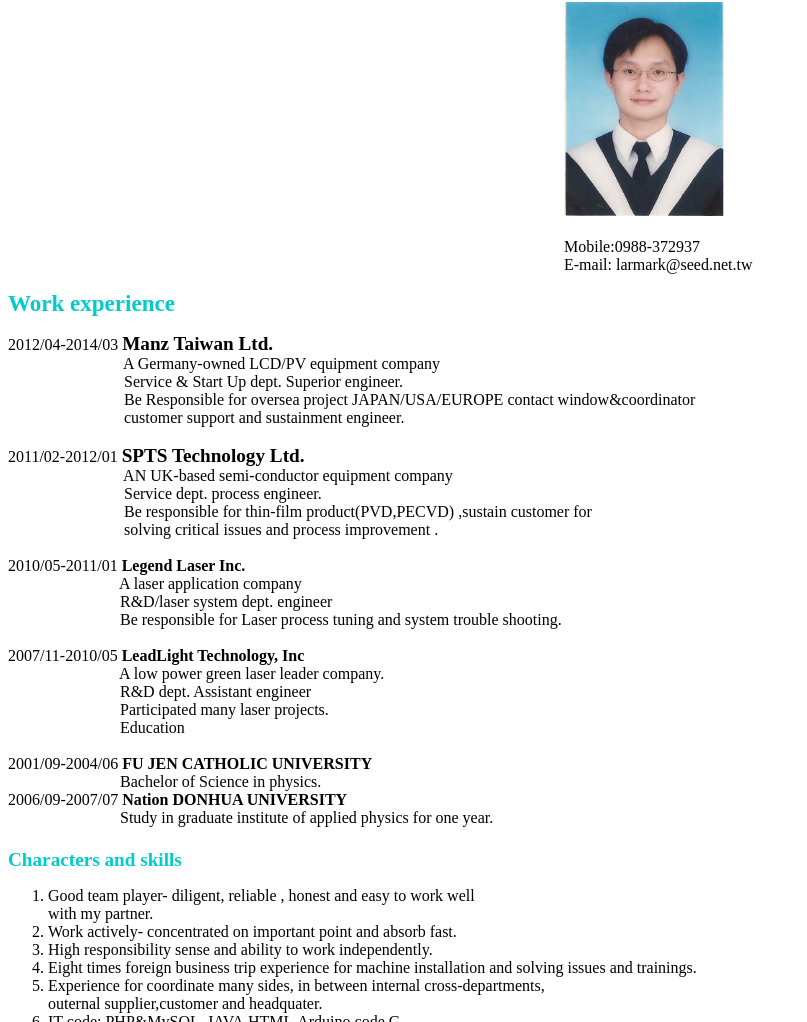
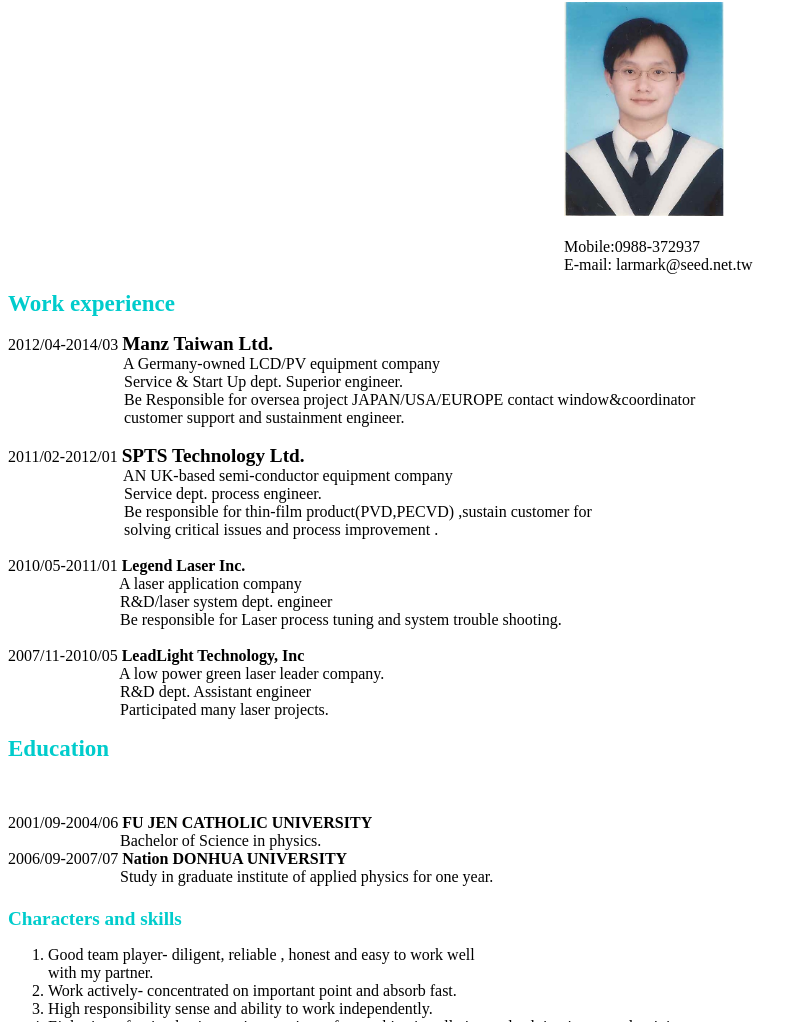
Before and after one commit to ryanyangtaoyuan/ryanyangtaoyuan.github.io, a plain HTML site: page index.html in a window 1280 px wide. Shown: the part 78-1100 px from the top of the page, without its empty margins (0-807 px from the left). Drawn offline with Linux system fonts and the light colour scheme.

Commit message:
index
good

```diff
--- a/index.html
+++ b/index.html
@@ -44,7 +44,10 @@
         <br> &nbsp;&nbsp;&nbsp; &nbsp;&nbsp;&nbsp; &nbsp;&nbsp;&nbsp; &nbsp;&nbsp;&nbsp; &nbsp;&nbsp;&nbsp; &nbsp;&nbsp;&nbsp; &nbsp;&nbsp;&nbsp; A low power green laser leader company.
         <br> &nbsp;&nbsp;&nbsp; &nbsp;&nbsp;&nbsp; &nbsp;&nbsp;&nbsp; &nbsp;&nbsp;&nbsp; &nbsp;&nbsp;&nbsp; &nbsp;&nbsp;&nbsp; &nbsp;&nbsp;&nbsp; R&amp;D dept. Assistant engineer
         <br> &nbsp;&nbsp;&nbsp; &nbsp;&nbsp;&nbsp; &nbsp;&nbsp;&nbsp; &nbsp;&nbsp;&nbsp; &nbsp;&nbsp;&nbsp; &nbsp;&nbsp;&nbsp; &nbsp;&nbsp;&nbsp; Participated many laser projects.
-        <br> &nbsp;&nbsp;&nbsp; &nbsp;&nbsp;&nbsp; &nbsp;&nbsp;&nbsp; &nbsp;&nbsp;&nbsp; &nbsp;&nbsp;&nbsp; &nbsp;&nbsp;&nbsp; &nbsp;&nbsp;&nbsp; Education
+        <br>
+        <p style="color: rgb(0, 204, 204);"><big><big><span
+style="font-weight: bold;"><span class="">Education</span></span></big></big>
+        </p>
         <br>
         <br> 2001/09-2004/06 <span style="font-weight: bold;">FU JEN CATHOLIC
 UNIVERSITY</span>
```
